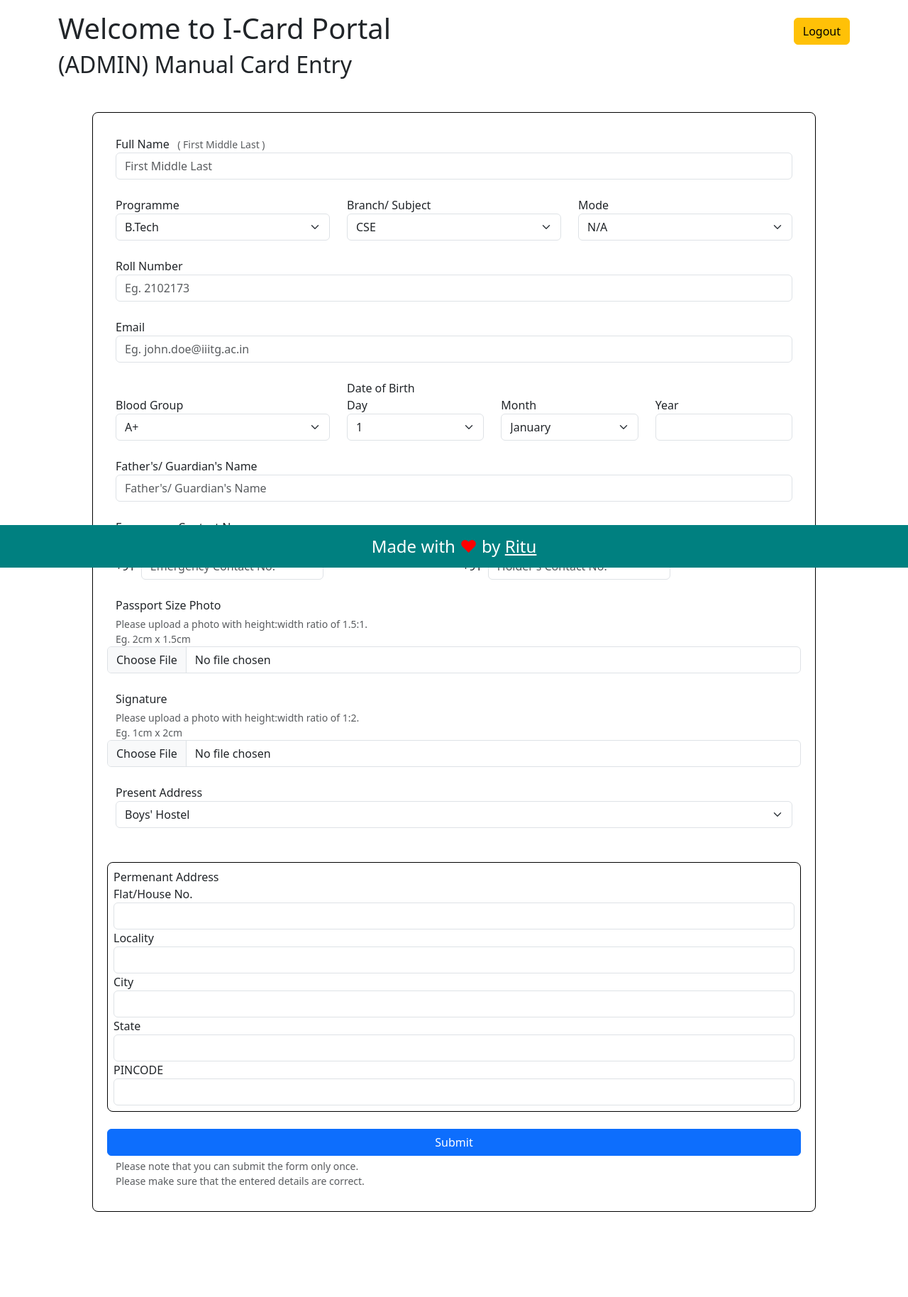
After one commit to rituparna-ui/iiitg-icard, a Node server app: template src/views/admin/add-icard.ejs in a window 1280 px wide. The commit adds this page. Shown: the whole page at 71% size. Run offline with Node 20, Linux system fonts and the light colour scheme; the template is opened without the code that fills it, so the values that code supplies are empty; some libraries are stand-ins or nearby versions.

Commit message:
Add manual entries

```diff
--- /dev/null
+++ b/src/views/admin/add-icard.ejs
@@ -0,0 +1,343 @@
+<!DOCTYPE html>
+<html lang="en">
+
+<head>
+  <meta charset="utf-8" />
+  <meta name="viewport" content="width=device-width, initial-scale=1" />
+  <title>Home</title>
+  <link href="https://cdn.jsdelivr.net/npm/bootstrap@5.3.1/dist/css/bootstrap.min.css" rel="stylesheet" integrity="sha384-4bw+/aepP/YC94hEpVNVgiZdgIC5+VKNBQNGCHeKRQN+PtmoHDEXuppvnDJzQIu9" crossorigin="anonymous" />
+  <link rel="stylesheet" href="https://cdnjs.cloudflare.com/ajax/libs/cropperjs/1.5.13/cropper.min.css" integrity="sha512-cyzxRvewl+FOKTtpBzYjW6x6IAYUCZy3sGP40hn+DQkqeluGRCax7qztK2ImL64SA+C7kVWdLI6wvdlStawhyw==" crossorigin="anonymous" referrerpolicy="no-referrer" />
+  <style>
+    select option[disabled] {
+      display: none;
+    }
+  </style>
+</head>
+
+<body>
+  <%- include('../partials/footer') %>
+  <div class="container">
+    <div class="d-flex justify-content-between align-items-center mt-3">
+      <h1>Welcome to I-Card Portal</h1>
+      <form action="/auth/logout" method="post">
+        <button type="submit" class="btn btn-warning">
+          Logout
+        </button>
+      </form>
+    </div>
+    <h2>(ADMIN) Manual Card Entry</h2>
+    <div class="m-5">
+      <div style="border: 1px solid black; padding: 32px; border-radius: 8px">
+        <form action="/admin/submit-card-manual" method="post" enctype="multipart/form-data">
+          <div class="row">
+            <div class="form-group">
+              <label for="fullName">Full Name</label>
+              <small class="form-text text-muted justify-content-center align-items-center">
+                &nbsp;&nbsp;( First Middle Last )
+              </small>
+              <input type="text" name="fullName" class="form-control" id="fullName" placeholder="First Middle Last" required />
+            </div>
+          </div>
+          <br />
+          <div class="row">
+            <div class="col-sm-12 col-md-4">
+              <div class="form-group">
+                <label for="programme">Programme</label>
+                <select class="form-select" id="programme" name="programme" required>
+                  <option value="B.Tech">B.Tech</option>
+                  <option value="M.Tech">M.Tech</option>
+                  <option value="PhD.">PhD.</option>
+                </select>
+              </div>
+            </div>
+            <div class="col-sm-12 col-md-4">
+              <div class="form-group">
+                <label for="branch">Branch/ Subject</label>
+                <select class="form-select" id="branch" name="branch" required>
+                  <option value="CSE">CSE</option>
+                  <option value="ECE">ECE</option>
+                  <option value="HSS">HSS (PhD. Only)</option>
+                  <option value="Maths">Maths (PhD. Only)</option>
+                </select>
+              </div>
+            </div>
+            <div class="col-sm-12 col-md-4">
+              <div class="form-group">
+                <label for="mode">Mode</label>
+                <select class="form-select" id="mode" name="mode" required value="N/A">
+                  <option value="N/A" id="modeNA">N/A</option>
+                  <option value="on-campus" id="modeMtechOnCampus" disabled>On Campus (M.Tech Only)</option>
+                  <option value="online" id="modeMtechOnline" disabled>Online (M.Tech Only)</option>
+                  <option value="part-time" id="modePhdPartTime" disabled>Part Time (PhD. Only)</option>
+                  <option value="full-time" id="modePhdFullTime" disabled>Full Time (PhD. Only)</option>
+                </select>
+              </div>
+            </div>
+          </div>
+          <br />
+          <div class="row">
+            <div class="form-group">
+              <label for="roll">Roll Number</label>
+              <input type="text" name="roll" class="form-control" id="roll" placeholder="Eg. 2102173" required />
+            </div>
+          </div>
+          <br />
+          <div class="row">
+            <div class="form-group">
+              <label for="email">Email</label>
+              <input type="email" name="email" class="form-control" id="email" placeholder="Eg. john.doe@iiitg.ac.in" required />
+            </div>
+          </div>
+          <br />
+          <div class="row">
+            <div class="col-sm-12 col-md-4">
+              <br />
+              <div class="form-group">
+                <label for="blood">Blood Group</label>
+                <select class="form-select" id="blood" name="blood" required>
+                  <option value="A+">A+</option>
+                  <option value="A-">A-</option>
+                  <option value="B+">B+</option>
+                  <option value="B-">B-</option>
+                  <option value="O+">O+</option>
+                  <option value="O-">O-</option>
+                  <option value="AB+">AB+</option>
+                  <option value="AB-">AB-</option>
+                </select>
+              </div>
+            </div>
+            <div class="col-sm-12 col-md-8">
+              Date of Birth
+              <div class="row">
+                <div class="col-sm-4">
+                  <div class="form-group">
+                    <label for="day">Day</label>
+                    <select class="form-select" id="day" name="day" required>
+                      <% for (let i =1; i<=31; i++) { %>
+                      <option value="<%= i %>"><%= i %></option>
+                      <% } %>
+                    </select>
+                  </div>
+                </div>
+                <div class="col-sm-4">
+                  <div class="form-group">
+                    <label for="month">Month</label>
+                    <select class="form-select" id="month" name="month" required>
+                      <option value="01">January</option>
+                      <option value="02">February</option>
+                      <option value="03">March</option>
+                      <option value="04">April</option>
+                      <option value="05">May</option>
+                      <option value="06">June</option>
+                      <option value="07">July</option>
+                      <option value="08">August</option>
+                      <option value="09">September</option>
+                      <option value="10">October</option>
+                      <option value="11">November</option>
+                      <option value="12">December</option>
+                    </select>
+                  </div>
+                </div>
+                <div class="col-sm-4">
+                  <div class="form-group">
+                    <label for="year">Year</label>
+                    <input type="number" class="form-control" id="year" name="year" min="1900" max="2100" required />
+                  </div>
+                </div>
+              </div>
+            </div>
+          </div>
+          <br />
+          <div class="row">
+            <div class="form-group">
+              <label for="guardian">Father's/ Guardian's Name</label>
+              <input type="text" name="guardian" class="form-control" id="guardian" placeholder="Father's/ Guardian's Name" required />
+            </div>
+          </div>
+          <br />
+          <div class="row">
+            <div class="col-sm-12 col-md-6">
+              <div class="form-group">
+                <label for="emergency">Emergency Contact No.</label>
+                <br />
+                <small id="emergency-help" class="form-text text-muted">
+                  &nbsp;( In case of Emergency, to contact your Parents/
+                  Guardians )
+                </small>
+                <div class="d-flex align-items-center">
+                  <div>+91 &nbsp;</div>
+                  <div>
+                    <input type="text" name="emergency" class="form-control" id="emergency" placeholder="Emergency Contact No." maxlength="10" minlength="10" required />
+                  </div>
+                </div>
+              </div>
+            </div>
+            <div class="col-sm-12 col-md-12 col-lg-6">
+              <div class="form-group">
+                <br />
+                <label for="contact">Holder's Contact No.</label>
+                <div class="d-flex align-items-center">
+                  <div>+91 &nbsp;</div>
+                  <div>
+                    <input type="text" name="contact" class="form-control" id="contact" placeholder="Holder's Contact No." maxlength="10" minlength="10" required />
+                  </div>
+                </div>
+              </div>
+            </div>
+          </div>
+          <br />
+          <div class="row">
+            <label for="photo">Passport Size Photo</label>
+            <small id="emergency-help" class="form-text text-muted">
+              Please upload a photo with height:width ratio of 1.5:1. <br />
+              Eg. 2cm x 1.5cm
+            </small>
+            <input type="file" name="photo" id="photo" class="form-control" required accept="image/*">
+          </div>
+          <br>
+          <div class="row">
+            <label for="sign">Signature</label>
+            <small id="emergency-help" class="form-text text-muted">
+              Please upload a photo with height:width ratio of 1:2. <br />
+              Eg. 1cm x 2cm
+            </small>
+            <input type="file" name="sign" id="sign" class="form-control" required accept="image/*">
+          </div>
+          <br>
+          <div class="row">
+            <div class="col-sm-12">
+              <div class="form-group">
+                <label for="presentAddr">Present Address</label>
+                <select class="form-select" id="presentAddr" name="presentAddr" required>
+                  <option value="boysHostel">Boys' Hostel</option>
+                  <option value="girlsHostel">Girls' Hostel</option>
+                  <option value="other">Other</option>
+                </select>
+              </div>
+            </div>
+          </div>
+          <br>
+          <div class="row">
+            <div class="col-sm-12 visually-hidden" id="presentAddrForm" style="border: 1px solid black; padding: 8px; border-radius: 8px;">
+              <div class="form-group">
+                <label for="presentFullAddress">Enter Present Address</label>
+                <br>
+                <label for="flatNo">Flat/House No.</label>
+                <input type="text" name="flatNo" id="flatNo" class="form-control">
+                <label for="locality">Locality</label>
+                <input type="text" name="locality" id="locality" class="form-control">
+                <label for="city">City</label>
+                <input type="text" name="city" id="city" class="form-control">
+                <label for="state">State</label>
+                <input type="text" name="state" id="state" class="form-control">
+                <label for="pin">PINCODE</label>
+                <input type="text" name="pin" id="pin" class="form-control">
+              </div>
+            </div>
+          </div>
+          <br>
+          <div class="row">
+            <div class="col-sm-12" id="permenantAddrForm" style="border: 1px solid black; padding: 8px; border-radius: 8px;">
+              <div class="form-group">
+                <label for="permenantFullAddress">Permenant Address</label>
+                <br>
+                <label for="flatNoPermenant">Flat/House No.</label>
+                <input type="text" name="flatNoPermenant" id="flatNoPermenant" class="form-control" required>
+                <label for="locality">Locality</label>
+                <input type="text" name="localityPermenant" id="localityPermenant" class="form-control" required>
+                <label for="cityPermenant">City</label>
+                <input type="text" name="cityPermenant" id="cityPermenant" class="form-control" required>
+                <label for="statePermenant">State</label>
+                <input type="text" name="statePermenant" id="statePermenant" class="form-control" required>
+                <label for="pinPermenant">PINCODE</label>
+                <input type="text" name="pinPermenant" id="pinPermenant" class="form-control" required>
+              </div>
+            </div>
+          </div>
+          <br>
+          <div class="row">
+            <button class="btn btn-primary" type="submit">
+              Submit
+            </button>
+            <small id="submit-help" class="form-text text-muted">
+              Please note that you can submit the form only once.
+              <br>
+              Please make sure that the entered details are correct.
+            </small>
+          </div>
+        </form>
+      </div>
+
+    </div>
+    <div style="width: 100%; margin-bottom: 120px"></div>
+    <script src="https://cdn.jsdelivr.net/npm/bootstrap@5.3.1/dist/js/bootstrap.bundle.min.js" integrity="sha384-HwwvtgBNo3bZJJLYd8oVXjrBZt8cqVSpeBNS5n7C8IVInixGAoxmnlMuBnhbgrkm" crossorigin="anonymous"></script>
+    <script>
+      const presentAddr = document.getElementById('presentAddr');
+      const presentAddrForm = document.getElementById('presentAddrForm');
+
+      presentAddr.addEventListener('change', (e) => {
+        const targetvalue = (e.target.value)
+        if (targetvalue === 'other') {
+          presentAddrForm.classList.remove('visually-hidden')
+          presentAddrForm.children[0].childNodes.forEach(child => {
+            if (child.nodeName == 'INPUT') {
+              child.setAttribute('required', true)
+            }
+          })
+        } else {
+          presentAddrForm.classList.add('visually-hidden');
+          presentAddrForm.children[0].childNodes.forEach(child => {
+            if (child.nodeName == 'INPUT') {
+              child.removeAttribute('required')
+            }
+          })
+        }
+      });
+
+      const programmeSelect = document.getElementById('programme');
+      const modeSelect = document.getElementById('mode');
+
+      const modeNA = document.getElementById('modeNA');
+      const modeMtechOnCampus = document.getElementById('modeMtechOnCampus');
+      const modeMtechOnline = document.getElementById('modeMtechOnline');
+      const modePhdPartTime = document.getElementById('modePhdPartTime');
+      const modePhdFullTime = document.getElementById('modePhdFullTime');
+
+      programmeSelect.addEventListener('change', (e) => {
+        const programme = e.target.value;
+        switch (programme) {
+          case 'B.Tech':
+            modeNA.removeAttribute('disabled');
+            modeSelect.value = 'N/A'
+            modeMtechOnCampus.setAttribute('disabled', '');
+            modeMtechOnline.setAttribute('disabled', '');
+            modePhdPartTime.setAttribute('disabled', '');
+            modePhdFullTime.setAttribute('disabled', '');
+            break;
+
+          case 'M.Tech':
+            modeNA.setAttribute('disabled', '');
+            modeMtechOnCampus.removeAttribute('disabled');
+            modeMtechOnline.removeAttribute('disabled');
+            modeSelect.value = 'on-campus'
+            modePhdPartTime.setAttribute('disabled', '');
+            modePhdFullTime.setAttribute('disabled', '');
+            break;
+
+          case 'PhD.':
+            modeNA.setAttribute('disabled', '');
+            modeMtechOnCampus.setAttribute('disabled', '');
+            modeMtechOnline.setAttribute('disabled', '');
+            modePhdPartTime.removeAttribute('disabled');
+            modePhdFullTime.removeAttribute('disabled');
+            modeSelect.value = 'full-time'
+            break;
+
+          default:
+            break;
+        }
+      })
+    </script>
+</body>
+
+</html>
--- a/src/views/admin/home.ejs
+++ b/src/views/admin/home.ejs
@@ -27,6 +27,12 @@
           href="/admin/manage-admins"
         >
           Manage Admins
+        </a>
+        <a
+          class="btn btn-primary"
+          href="/admin/add-icard"
+        >
+          Add I-CARD
         </a>
         <a
           class="btn btn-primary"
```
Also changed, not shown: src/controllers/admin/admin.js (+96 -0 lines), src/routes/admin.js (+12 -0 lines).
